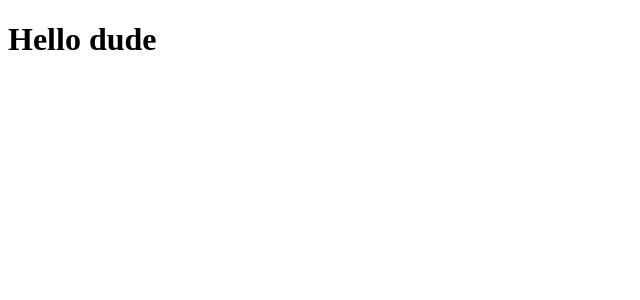
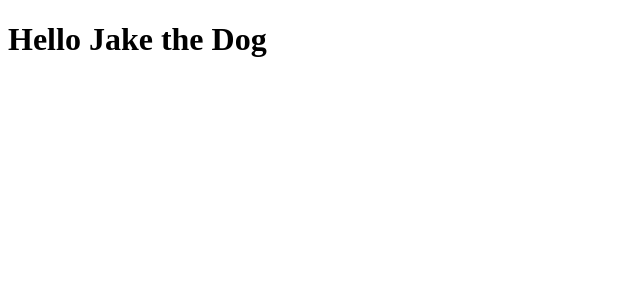
Before and after one commit to yusef-codes10/vue-course, a Vue app: page / in a window 1280 px wide. Shown: the top 300 px of the page, without its empty margins (0-640 px from the left). Built offline with nearby package versions, Linux system fonts and the light colour scheme.

Commit message:
Directives: v-if

```diff
--- a/src/App.vue
+++ b/src/App.vue
@@ -3,13 +3,15 @@ export default {
   data() {
     return {
       name: 'Jake the Dog',
+      status: false,
     }
   },
 }
 </script>
 
 <template>
-  <h1>Hello dude</h1>
+  <h1>Hello {{ name }}</h1>
+  <p v-if="status">You're here!!!</p>
 </template>
 
 <style scoped></style>
```
